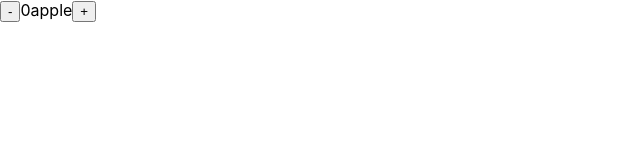
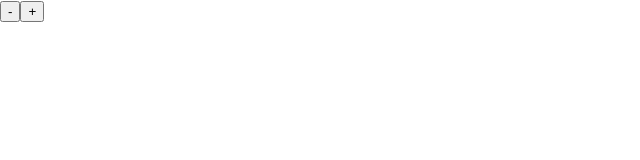
Before and after one commit to Snoopytoop/React-Crash-Course-Attempt-2, a React (Create React App) app: page / in a window 1280 px wide. Shown: the top 160 px of the page, without its empty margins (0-640 px from the left). Built offline with nearby package versions, Linux system fonts and the light colour scheme.

Commit message:
more work

```diff
--- a/src/components/Counter.jsx
+++ b/src/components/Counter.jsx
@@ -1,28 +1,21 @@
 import React, { useState } from "react";
 
 function Cart() {
-  const [cart, setCart] = useState({ item: "apple", quantity: 0 });
+    const [arr, setArr] = useState([])
 
-  function addApple() {
-    setCart((prevCart) => ({
-      ...prevCart,
-      quantity: prevCart.quantity + 1,
-    }));
-  }
+    function addPlus() {
+        setArr(prevArr => [...prevArr, "+"])
+    }
 
-  function takeApple() {
-    setCart((prevCart) => ({
-      ...prevCart,
-      quantity: prevCart.quantity - 1,
-    }));
-  }
+    function addMinus() {
+        setArr(prevArr => [...prevArr.slice(0, -1) ])
+    }
 
   return (
     <div>
-      <button onClick={takeApple}>-</button>
-      {cart.quantity}
-      {cart.item}
-      <button onClick={addApple}>+</button>
+        <button onClick={addMinus}>-</button>
+        <button onClick={addPlus}>+</button>
+        {arr.toString()}
     </div>
   );
 }
```
